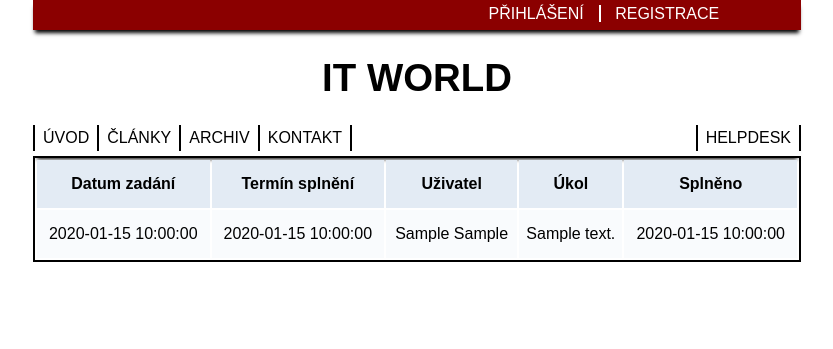
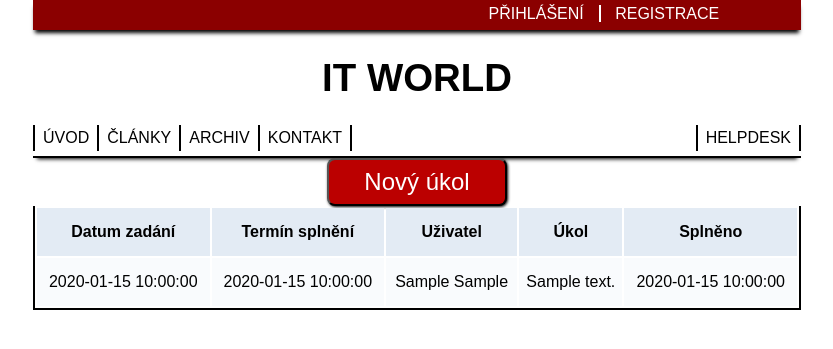
Before and after one commit to Tutislav/Softwarovi-inzenyri-xD, a PHP site: page /tasks_view.php in a window 1280 px wide. Shown: the top 349 px of the page, without its empty margins (223-1056 px from the left). Run offline with PHP 8.4, Linux system fonts and the light colour scheme; tables that the repository leaves empty or names only in its code hold one stand-in row (values such as "Sample post"); data that the repository does not hold is empty; a stand-in replaces the project's code that opens the database connection.

Commit message:
Update tasks_view.php

```diff
--- a/projekt/tasks_view.php
+++ b/projekt/tasks_view.php
@@ -34,6 +34,7 @@
                 <li class="helpdesk"><a href="helpdesk.php">HELPDESK</a></li>
             </ul>
         </div>
+	<button>Nový úkol</button>
 	<table class="border_sides">
 		<tr>
 			<th>Datum zadání</th>
```
